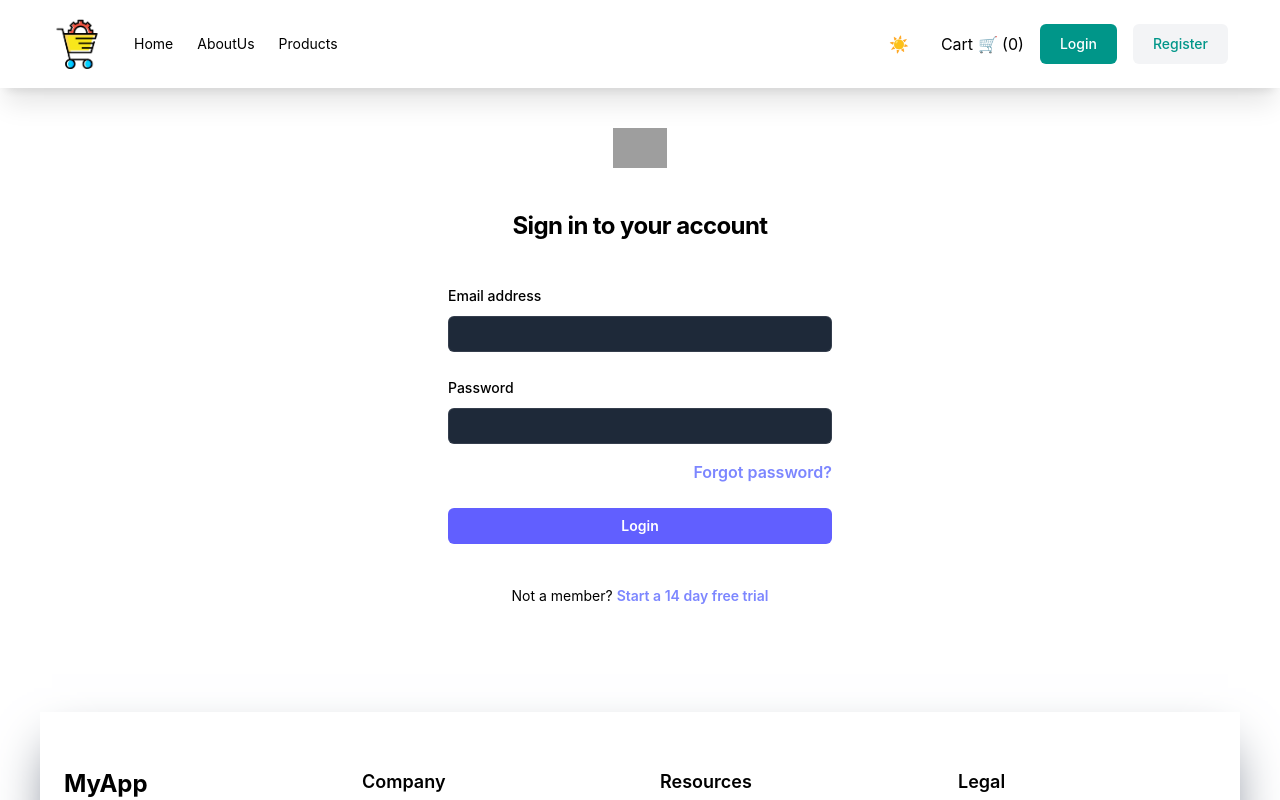
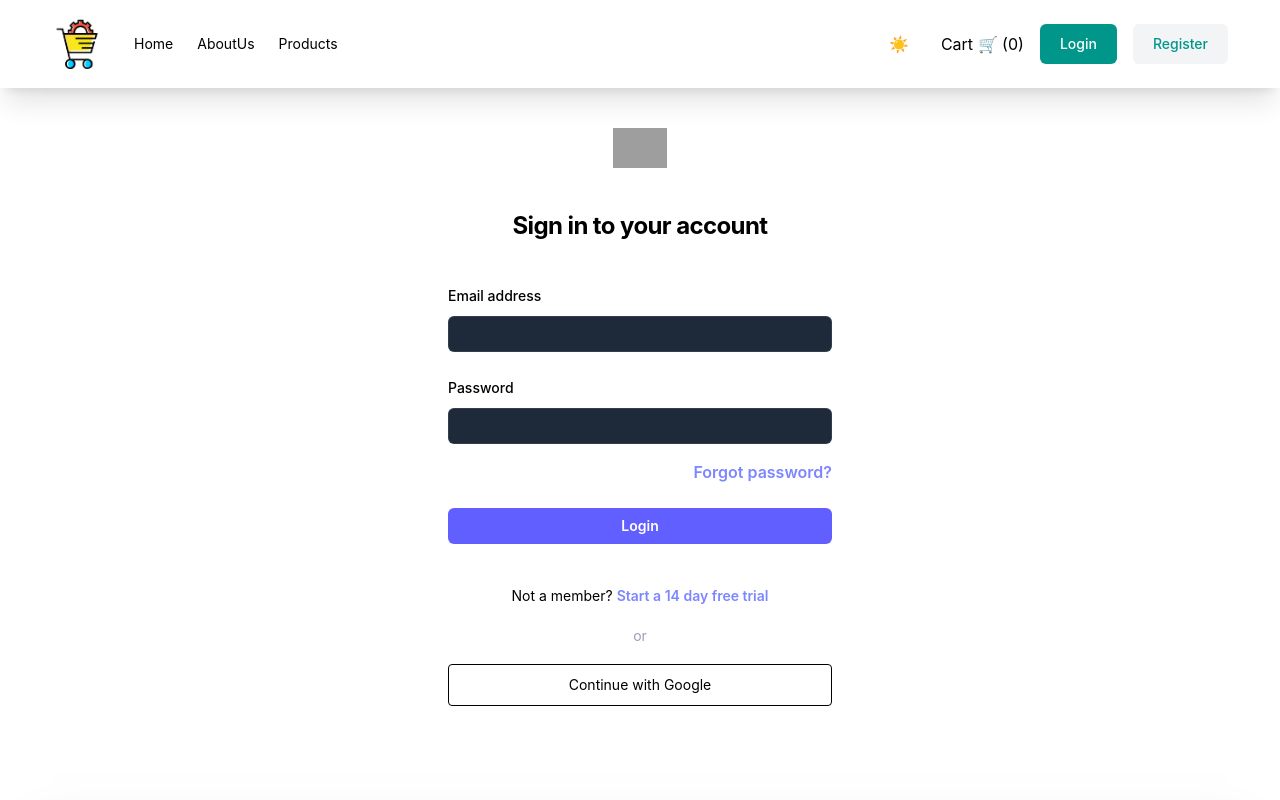
Before and after one commit to EngMahmoudAhmed/E-commerce, a React (Vite) app: page /login in a window 1280 px wide. Shown: the top 800 px of the page. Built offline with nearby package versions, Linux system fonts and the light colour scheme; grey boxes are pictures that could not be loaded.

Commit message:
feat: implement Google login functionality in Login component; enhance product mutation logging and improve formatting in various components

```diff
--- a/src/features/auth/Login.jsx
+++ b/src/features/auth/Login.jsx
@@ -1,9 +1,13 @@
 import supabase from "../../lib/supabase";
+import { useGoogleAuth } from "../../hooks/useGoogleAuth";
 import { useForm } from "react-hook-form";
 import { useNavigate } from "react-router-dom";
 import { toast } from "react-toastify";
 
 const Login = () => {
+
+  const googleMutation = useGoogleAuth();
+
   const {
     register,
     handleSubmit,
@@ -51,6 +55,17 @@ const Login = () => {
       reset();
     }, 100);
   };
+
+const handleGoogleLogin = () => {
+    googleMutation.mutate(undefined, {
+      onError: (error) => {
+        toast.error(error.message);
+      },
+    });
+    console.log(handleGoogleLogin);
+  };
+
+
   return (
     <div className="flex min-h-full flex-col justify-center px-6 py-12 lg:px-8 border-b-black">
       <div className="sm:mx-auto sm:w-full sm:max-w-sm">
@@ -150,6 +165,17 @@ const Login = () => {
           >
             Start a 14 day free trial
           </button>
+
+          <div className="my-4 text-center text-gray-400">or</div>
+
+        {/* Google Button */}
+        <button
+          onClick={handleGoogleLogin}
+          disabled={googleMutation.isPending}
+          className="w-full py-2 cursor-pointer border rounded flex items-center justify-center gap-2 hover:bg-gray-100 hover:text-black"
+        >
+          {googleMutation.isPending ? "Redirecting..." : "Continue with Google"}
+        </button>
         </p>
       </div>
     </div>
--- a/src/hooks/useProducts.jsx
+++ b/src/hooks/useProducts.jsx
@@ -7,5 +7,6 @@ export const useProducts = () => {
         queryFn: fetchPublishedProducts,
         staleTime: 1000 * 60 * 5,
         cacheTime: 1000 * 60 * 10,
+        refetchOnMount: false,
     });
 };
--- a/src/hooks/useUpdateProduct.jsx
+++ b/src/hooks/useUpdateProduct.jsx
@@ -7,7 +7,13 @@ export const useUpdateProduct = () => {
     return useMutation({
         mutationFn: updateProduct,
         onSuccess: () => {
-            queryClient.invalidateQueries({queryKey:['products']});
+            queryClient.invalidateQueries({ queryKey: ['products'] });
         },
     });
+    {
+        console.log("sending", {
+            id: product.id,
+            formData
+        });
+    }
 };
--- a/src/pages/ProductCard.jsx
+++ b/src/pages/ProductCard.jsx
@@ -6,7 +6,7 @@ import { useAuth } from "../context/auth/AuthContext"
 
 function ProductCard({ product }) {
 
-  const {user} = useAuth()
+  const { user } = useAuth()
 
   const { addToCart, cart } = useContext(CartContext);
 
@@ -48,7 +48,7 @@ function ProductCard({ product }) {
             // disabled={addToCart.isPending}
             className="px-4 m-auto py-2 cursor-pointer bg-gray-900 text-white rounded-lg text-sm hover:bg-gray-900 transition"
           >
-               {addToCart.isPending ? "Saving..." : "Add" }
+            {addToCart.isPending ? "Saving..." : "Add"}
 
           </button>
         </div>
```
